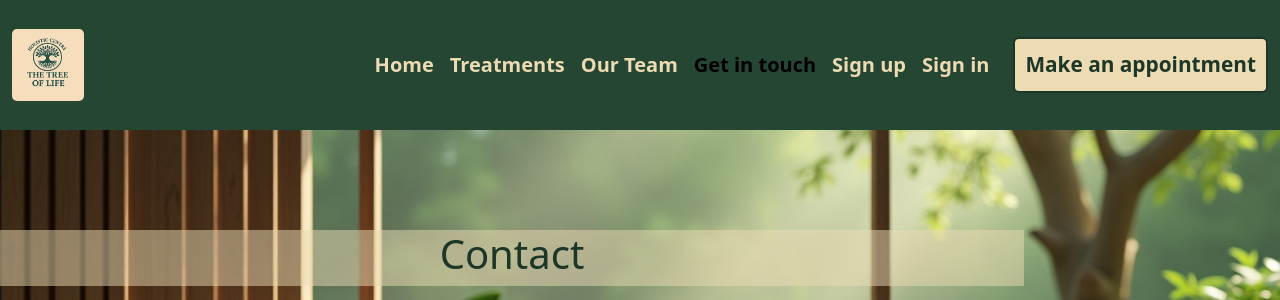
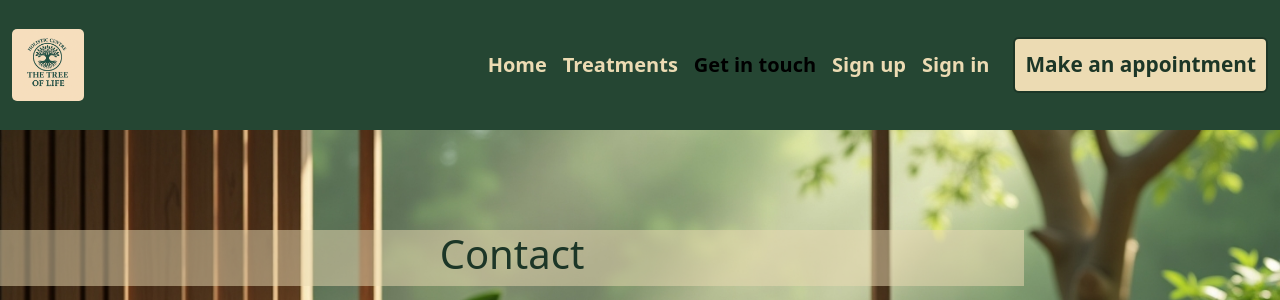
Before and after one commit to DR-developer98/Holistic-Centre-The-tree-of-life---4th-CI-Portfolio-Project, a Django app: page /contact/ in a window 1280 px wide. Shown: the top 300 px of the page. Run offline with Django 4.2, Linux system fonts and the light colour scheme; some libraries are stand-ins or nearby versions.

Commit message:
Remove our team navlink and get to know them button, as feature won't be implemented

```diff
--- a/home/templates/home/index.html
+++ b/home/templates/home/index.html
@@ -33,9 +33,6 @@
       {% endif %}
         <!-- ↓↓↓ CREDIT: Microsoft Copilot ↓↓↓ -->
         <h3>{{ employee.full_name }}</h3>
-        <a class="btn" id="get-to-know-them" href="#" role="button"
-          >Get to know them</a
-        >
       </div>
       <!-- ↑↑↑ CREDIT: Microsoft Copilot ↑↑↑ -->
       {% endfor %}
--- a/templates/base.html
+++ b/templates/base.html
@@ -44,9 +44,6 @@
             </li>
             <li class="nav-item">
               <a class="nav-link {% if request.path == treatments_url %}active{% endif %}" href="{% url 'treatments' %}">Treatments</a>
-            </li>
-            <li class="nav-item">
-              <a class="nav-link" href="#">Our Team</a>
             </li>
             <li class="nav-item">
               <a class="nav-link {% if request.path == get_in_touch_url %}active{% endif %}" href="{% url 'contact' %}">Get in touch</a>
```
